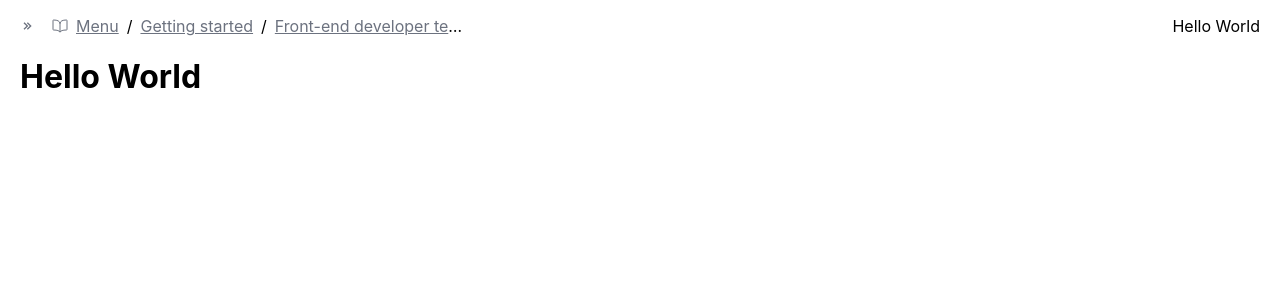
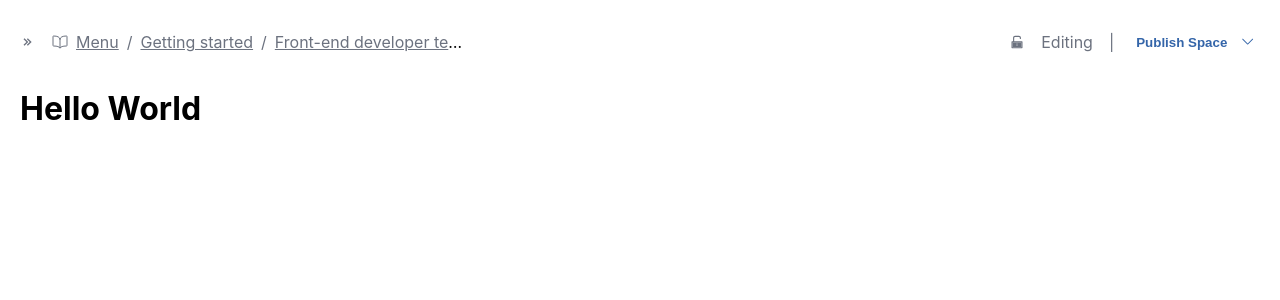
Before and after one commit to martinnajjar12/hepjuice-text-editor, a React (Create React App) app: page / in a window 1280 px wide. Shown: the top 300 px of the page. Built offline with nearby package versions, Linux system fonts and the light colour scheme.

Commit message:
Create the right panel of the header

```diff
--- a/src/components/Breadcrumbs/components/Breadcrumbs.tsx
+++ b/src/components/Breadcrumbs/components/Breadcrumbs.tsx
@@ -3,22 +3,22 @@ import '../Breadcrumbs.css';
 
 const links = ['Menu', 'Getting started', 'Front-end developer test project'];
 
-const Breadcrumbs = () => {
-  return (
+const Breadcrumbs = () => (
   <nav className="d-flex align-items-center">
     <IoBookOutline className="color-grey" />
+
     <ul className="truncate-text unordered-list">
       {links.map(link => (
+        // keys should be unique but this is just a test project
         <li key={link} className="list-items">
           <a href="/#" className="my-2 color-grey">
             {link}
           </a>
-            {'/'}
+          <i className="color-grey">/</i>
         </li>
       ))}
     </ul>
   </nav>
 );
-};
 
 export default Breadcrumbs;
--- a/src/components/Header/Header.css
+++ /dev/null
@@ -1,3 +0,0 @@
-.header-font-color {
-  color: #6c727f;
-}
--- a/src/components/Header/components/Header.tsx
+++ b/src/components/Header/components/Header.tsx
@@ -1,11 +1,12 @@
 import LeftPanel from './LeftPanel';
+import RightPanel from './RightPanel';
 
 const Header = () => {
   return (
-    <div className="d-flex justify-content-between align-items-center">
+    <header className="d-flex justify-content-between align-items-center">
       <LeftPanel />
-      <div>Hello World</div>
-    </div>
+      <RightPanel />
+    </header>
   );
 };
 
--- /dev/null
+++ b/src/components/Header/components/RightPanel.tsx
@@ -0,0 +1,18 @@
+import { AiTwotoneUnlock } from 'react-icons/ai';
+import { BsChevronDown } from 'react-icons/bs';
+import OutlinedPrimaryButton from '../../OutlinedPrimaryButton';
+
+const RightPanel = () => {
+  return (
+    <div className="d-flex align-items-center">
+      <AiTwotoneUnlock className="mr-3 color-grey" />
+      <p className="color-grey mr-3">Editing</p>
+      <i className="color-grey mr-3">|</i>
+      <OutlinedPrimaryButton>
+        Publish Space <BsChevronDown className="ml-3" />
+      </OutlinedPrimaryButton>
+    </div>
+  );
+};
+
+export default RightPanel;
--- /dev/null
+++ b/src/components/OutlinedPrimaryButton/OutlinedPrimaryButton.css
@@ -0,0 +1,6 @@
+.outlined-primary-button {
+  color: #3465a9;
+  border: none;
+  background-color: transparent;
+  font-weight: 600;
+}
--- /dev/null
+++ b/src/components/OutlinedPrimaryButton/components/OutlinedPrimaryButton.tsx
@@ -0,0 +1,12 @@
+import { ReactNode } from 'react';
+import '../OutlinedPrimaryButton.css';
+
+const OutlinedPrimaryButton = ({ children }: { children: ReactNode }) => {
+  return (
+    <button className="outlined-primary-button d-flex align-items-center">
+      {children}
+    </button>
+  );
+};
+
+export default OutlinedPrimaryButton;
--- /dev/null
+++ b/src/components/OutlinedPrimaryButton/index.tsx
@@ -0,0 +1 @@
+export { default } from './components/OutlinedPrimaryButton';
--- a/src/index.css
+++ b/src/index.css
@@ -11,6 +11,10 @@ body {
 code {
   font-family: source-code-pro, Menlo, Monaco, Consolas, 'Courier New',
     monospace;
+}
+
+i {
+  font-style: normal;
 }
 
 .color-grey {
@@ -41,6 +45,10 @@ code {
   margin-right: 1em;
 }
 
+.ml-3 {
+  margin-left: 1em;
+}
+
 .unordered-list {
   list-style: none;
   margin-block-start: 0;
```
Lines whose indentation alone changed are shown as unchanged.
